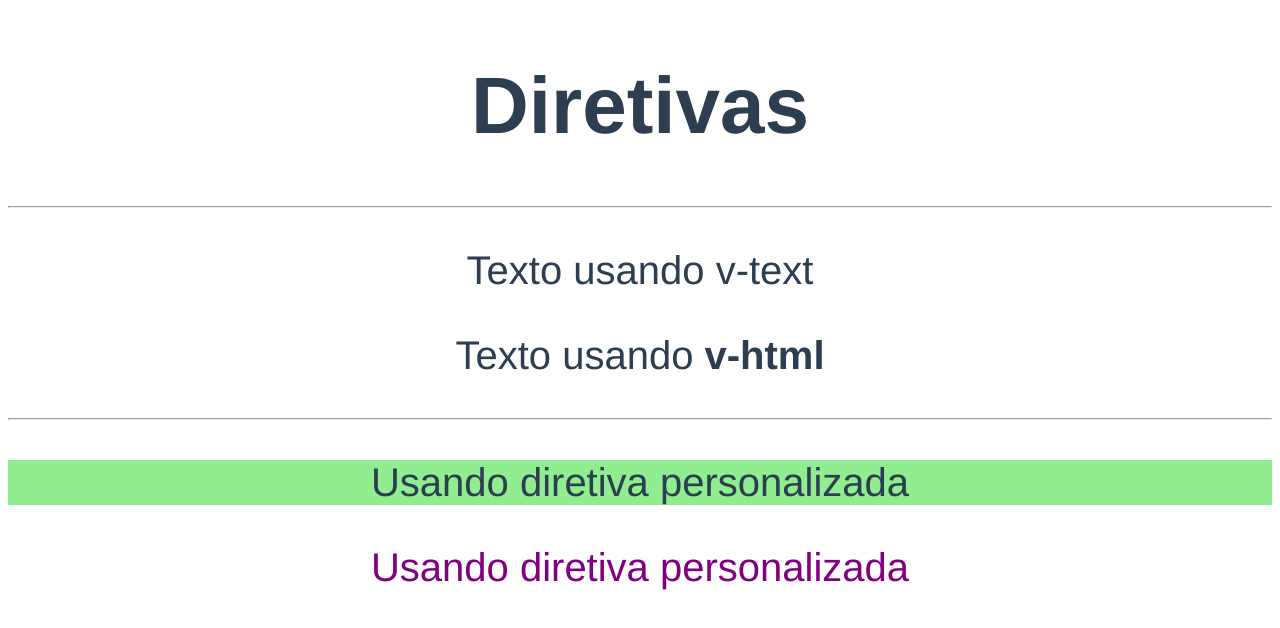
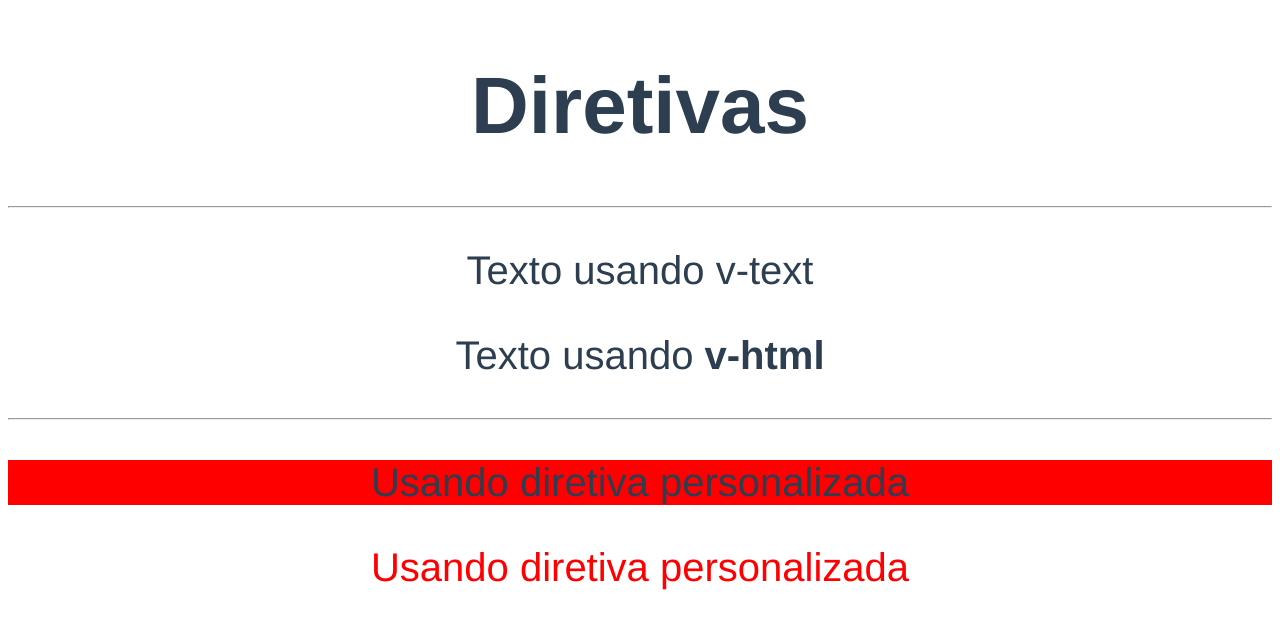
Before and after one commit to jnthnklvn/curso_vue, a Vue app in the folder aulas/diretivas-exercicios/: page / in a window 1280 px wide. Shown: the top 628 px of the page. Built offline with nearby package versions, Linux system fonts and the light colour scheme.

Commit message:
Personalizando diretiva: objetos como parametro

```diff
--- a/aulas/diretivas-exercicios/src/App.vue
+++ b/aulas/diretivas-exercicios/src/App.vue
@@ -5,8 +5,8 @@
     <p v-text="'Texto usando v-text'"></p>
     <p v-html="'Texto usando <strong>v-html</strong>'"></p>
     <hr />
-    <p v-destaque-local:fundo.atrasar="'lightgreen'">Usando diretiva personalizada</p>
-    <p v-destaque-local.atrasar.alternar="cor">Usando diretiva personalizada</p>
+    <p v-destaque-local:fundo.atrasar.alternar="{cor1: 'green', cor2: 'red', atraso: 2000, intervalo: 200}">Usando diretiva personalizada</p>
+    <p v-destaque-local.atrasar.alternar="{cor1: 'red', atraso: 3000}">Usando diretiva personalizada</p>
   </div>
 </template>
 
@@ -27,10 +27,10 @@ export default {
 
         let atraso = 0;
 
-        if (binding.modifiers["atrasar"]) atraso = 2000;
+        if (binding.modifiers["atrasar"]) atraso = binding.value.atraso;
 
-        let cor1 = binding.value;
-        let cor2 = "purple";
+        let cor1 = binding.value.cor1;
+        let cor2 = binding.value.cor2;
         let corAtual = cor1;
 
         setTimeout(() => {
@@ -38,9 +38,9 @@ export default {
             setInterval(() => {
               corAtual = corAtual === cor1 ? cor2 : cor1;
               aplicarCor(corAtual);
-            }, 1000);
+            }, binding.value.intervalo);
           } else {
-            aplicarCor(binding.value);
+            aplicarCor(binding.value.cor1);
           }
         }, atraso);
       }
```
